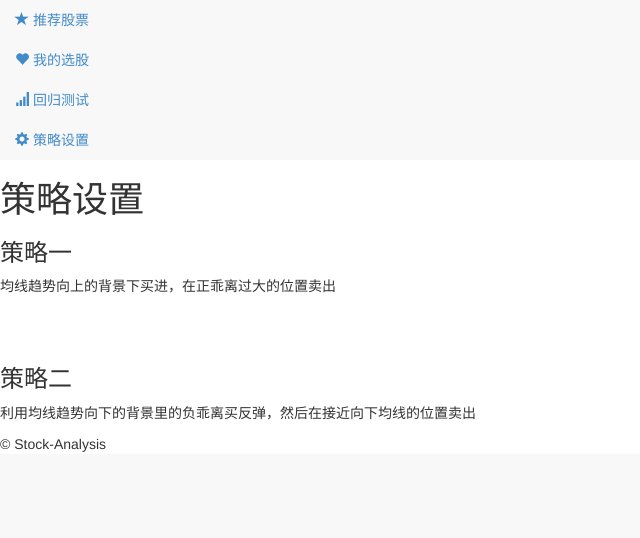
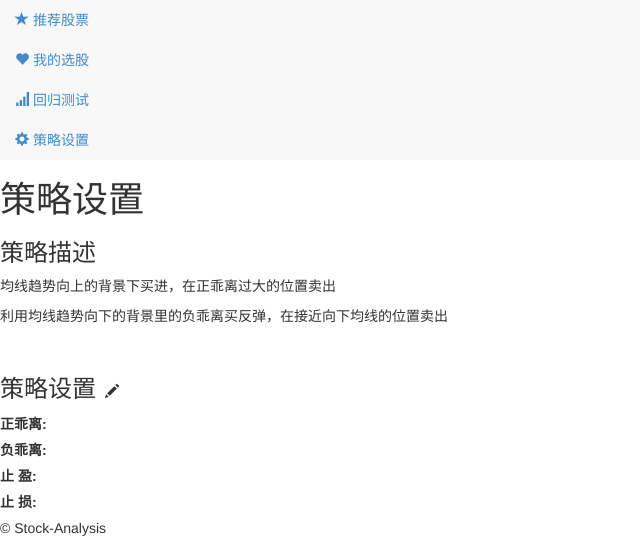
Before and after one commit to Senjoey/GraduationDesign, a Django app: template quanter/templates/quanter/StrategyIntroduction.html in a window 1280 px wide. Shown: the part 410-948 px from the top of the page, without its empty margins (0-640 px from the left). Before the commit the page ends 862 px from the top, so only its background shows below. Run offline with Django 3.2, Linux system fonts and the light colour scheme; the template is opened without the code that fills it, so the values that code supplies are empty.

Commit message:
添加论文材料

```diff
--- /dev/null
+++ b/quanter/static/css/mycss.css
@@ -0,0 +1,7 @@
+.readonly  input{
+	border: none;
+}
+
+.point_icon {
+	cursor: pointer;
+}
--- a/quanter/templates/quanter/StockMine.html
+++ b/quanter/templates/quanter/StockMine.html
@@ -14,7 +14,7 @@
     <link href="../../static/css/basic.css" rel="stylesheet" />
     <!--CUSTOM MAIN STYLES-->
     <link href="../../static/css/custom.css" rel="stylesheet" />
-    <link href="../../static/css/validform.css">
+    <link href="../../static/css/mycss.css">
     <!-- GOOGLE FONTS-->
     <!--<link href='http://fonts.googleapis.com/css?family=Open+Sans' rel='stylesheet' type='text/css' />-->
 </head>
--- a/quanter/templates/quanter/StrategyIntroduction.html
+++ b/quanter/templates/quanter/StrategyIntroduction.html
@@ -14,6 +14,7 @@
     <link href="../../static/css/basic.css" rel="stylesheet" />
     <!--CUSTOM MAIN STYLES-->
     <link href="../../static/css/custom.css" rel="stylesheet" />
+    <link href="../../static/css/mycss.css" rel="stylesheet" />
     <!-- GOOGLE FONTS-->
     <!--<link href='http://fonts.googleapis.com/css?family=Open+Sans' rel='stylesheet' type='text/css' />-->
 </head>
@@ -53,16 +54,45 @@
                 <div class="row">
                     <div class="col-md-12">
                         <h1 class="page-head-line">策略设置</h1>
-                        <h3>策略一</h3>
+                        <h3>策略描述</h3>
                         <p>
                             均线趋势向上的背景下买进，在正乖离过大的位置卖出
                         </p>
+                        <p>
+                            利用均线趋势向下的背景里的负乖离买反弹，在接近向下均线的位置卖出
+                        </p>
                         <br />
-                        <br />
-                        <h3>策略二</h3>
-                        <p>
-                            利用均线趋势向下的背景里的负乖离买反弹，然后在接近向下均线的位置卖出
-                        </p>
+                        <h3 style="display: inline-block">策略设置</h3>
+                        <span class="glyphicon glyphicon-pencil point_icon" aria-hidden="true" onclick="toEdit()" id="negativeDepartureEditBtn" style="margin-left: 5px"></span>
+                        <div>
+                            <div class="readonly" id="positiveDepartureDiv">
+                                <label for="positiveDeparture">正乖离: </label>
+                                <input type="text" readonly id= "positiveDeparture" value="{{ setting.positive_departure }}" style="width: 70px"/>
+                            </div>
+                        </div>
+                        <div>
+                            <div class="readonly" id="negativeDepartureDiv">
+                                <label for="negativeDeparture">负乖离: </label>
+                                <input id="negativeDeparture" readonly style="width: 70px" value="{{ setting.negative_departure }}" />
+{#                                <span class="glyphicon glyphicon-pencil point_icon" aria-hidden="true" onclick="toEdit()" id="negativeDepartureEditBtn"></span>#}
+                                <div id="negativeDepartureOperationBtns" style="display: inline-block; visibility: hidden">
+                                    <span class="glyphicon glyphicon-ok point_icon" aria-hidden="true" id="negativeDepartureSaveBtn" onclick="toSave()"></span>
+                                    <span class="glyphicon glyphicon-remove point_icon" aria-hidden="true" id="negativeDepartureCancelBtn" onclick="toCancel()"></span>
+                                </div>
+                            </div>
+                        </div>
+                        <div>
+                            <div class="readonly" id="stopProfitDiv">
+                                <label for="positiveDeparture">止  盈: </label>
+                                <input type="text" readonly id= "stopProfit" value="{{ setting.stop_profit }}" style="width: 70px;margin-left: 10px"/>
+                            </div>
+                        </div>
+                        <div>
+                            <div class="readonly" id="stopLossDiv">
+                                <label for="positiveDeparture">止  损: </label>
+                                <input type="text" readonly id= "stopLoss" value="{{ setting.stop_loss }}" style="width: 70px; margin-left: 10px"/>
+                            </div>
+                        </div>
                     </div>
                 </div>
                 <!-- /. ROW  -->
@@ -88,6 +118,7 @@
     <!-- /. FOOTER  -->
     <!-- SCRIPTS -AT THE BOTOM TO REDUCE THE LOAD TIME-->
     <!-- JQUERY SCRIPTS -->
+
     <script src="../../static/js/jquery-1.10.2.js"></script>
     <!-- BOOTSTRAP SCRIPTS -->
     <script src="../../static/js/bootstrap.js"></script>
@@ -95,7 +126,7 @@
     <script src="../../static/js/jquery.metisMenu.js"></script>
     <!-- CUSTOM SCRIPTS -->
     <script src="../../static/js/custom.js"></script>
-
+    <script src="../../static/js/quanter/strategysetting.js"></script>
 
 </body>
 </html>
--- a/quanter/urls.py
+++ b/quanter/urls.py
@@ -24,6 +24,9 @@ urlpatterns = [
     path('check_database', three_k.check_database, name='check_database'),
     path('add_my_stock', three_k.add_my_stock, name='add_my_stock'),
 
+    # 策略设置
+    path('strategy_setting', three_k.strategy_setting, name="strategy_setting"),
+
     # 回测
     path('back_test_nulti_code', three_k.back_test_nulti_code, name="back_test_nulti_code"),
     path('back_test_multi_code_sell_when_large_departure', three_k.back_test_multi_code_sell_when_large_departure, name="back_test_multi_code_sell_when_large_departure"),
```
Also changed, not shown: quanter/models.py (+8 -0 lines), quanter/static/css/validform.css (deleted, +0 -33 lines), quanter/static/js/quanter/strategysetting.js (added, +34 -0 lines), quanter/views/three_k.py (+28 -3 lines), 1 other file.
